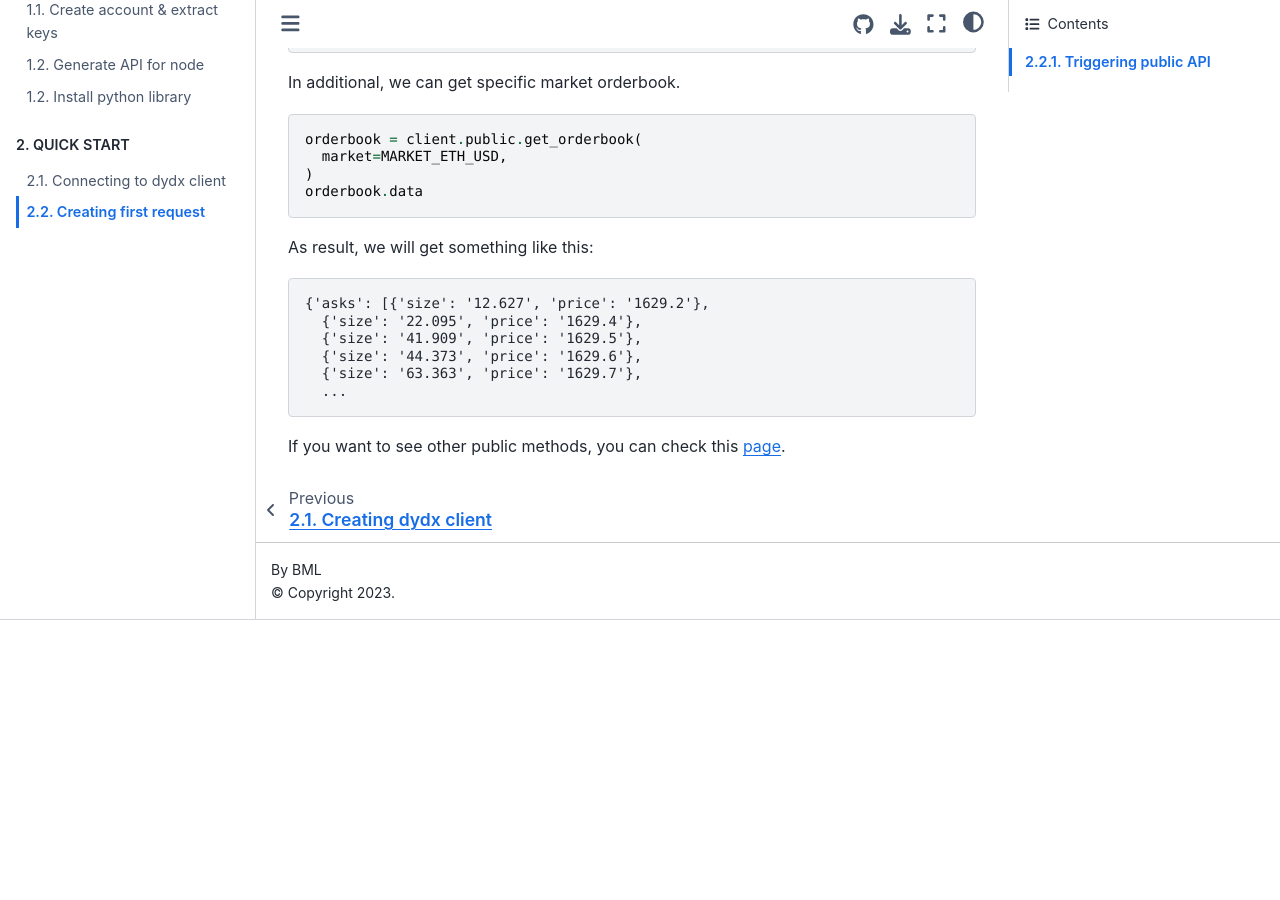
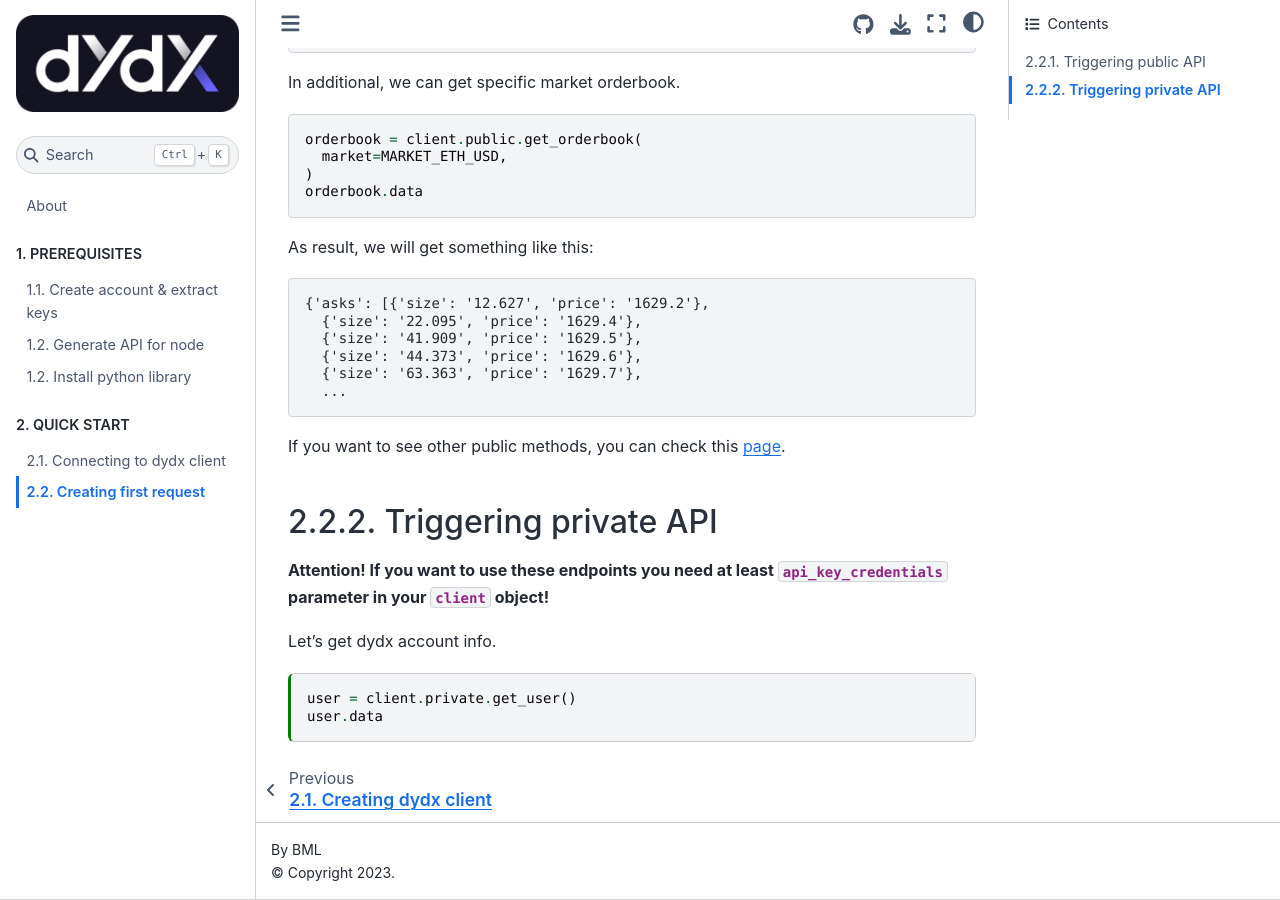
Before and after one commit to bml-crypto/bml-crypto.github.io, a Jupyter Book: the page built from docs/quickstart/simple_request.md, in a window 1280 px wide and 900 px high, scrolled down 882 px. Built offline with Jupyter Book 1.0.4 settings and Sphinx 7.4.7 and the Sphinx Book theme 1.1.4, drawn with Linux system fonts in a browser that asks for light colours; before the commit the page ends 1502 px from its top, so only the background shows below that.

Commit message:
Add getting account info

````diff
--- a/docs/quickstart/simple_request.md
+++ b/docs/quickstart/simple_request.md
@@ -74,3 +74,15 @@
 ```
 
 If you want to see other public methods, you can check this [page](https://dydxprotocol.github.io/v3-teacher/?python#public-http-api).
+
+### 2.2.2. Triggering private API
+
+**Attention! If you want to use these endpoints you need at least
+`api_key_credentials` parameter in your `client` object!**
+
+Let's get dydx account info.
+
+```{code-cell} ipython3
+user = client.private.get_user()
+user.data
+```
````
